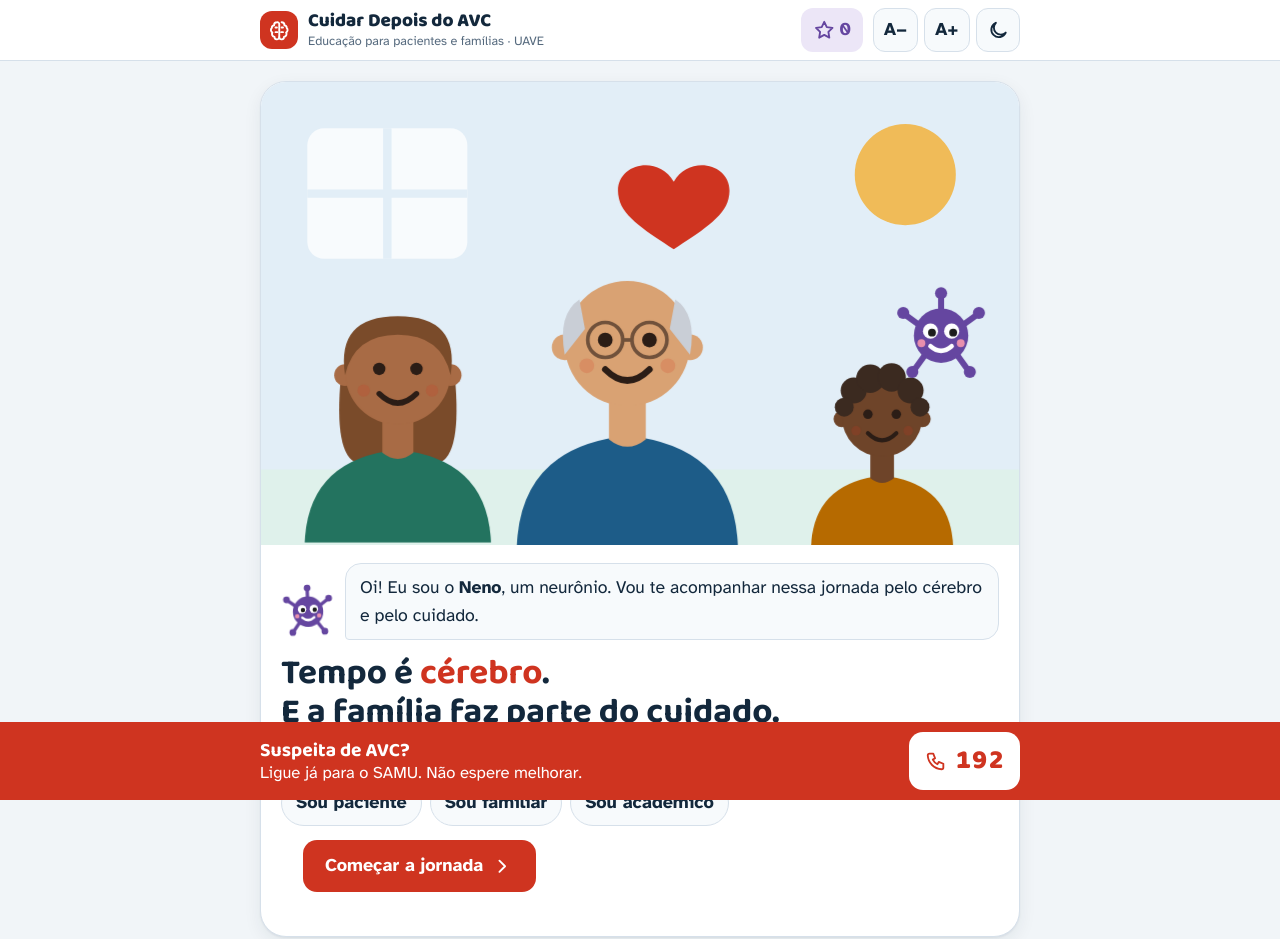
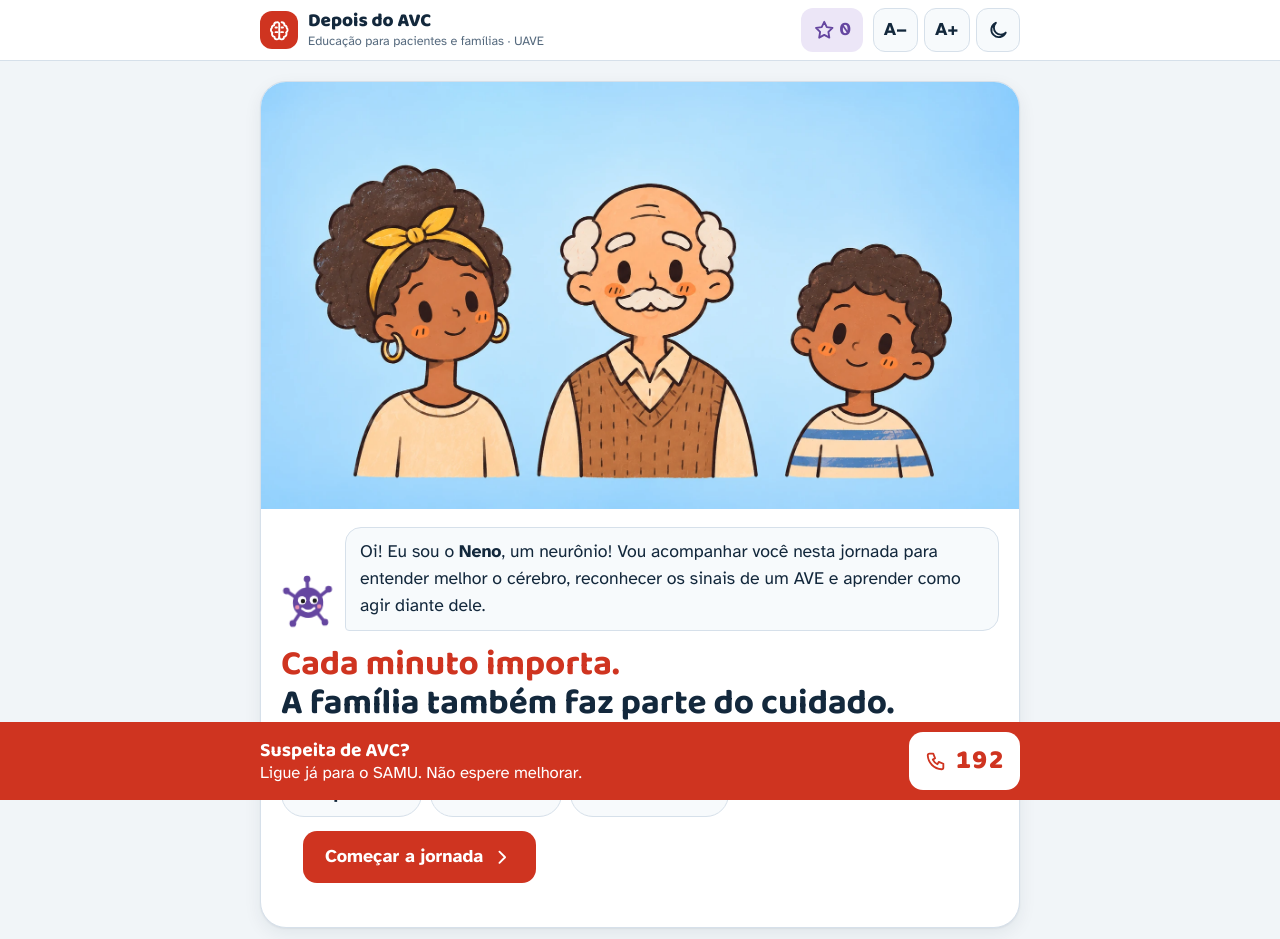
Before and after one commit to concurseirolivre/depois-do-avc, a plain HTML site: page index.html in a window 1280 px wide. Shown: the top 939 px of the page. Drawn offline with Linux system fonts and the light colour scheme.

Commit message:
Renomeia para Depois do AVC, novos textos, medalhas e ilustração da família na tela inicial
Co-Authored-By: Claude Opus 5.5 <noreply@anthropic.com>
Claude-Session: https://claude.ai/code/session_01QwXTbHwDzJ41pprcL9Yue4

```diff
--- a/index.html
+++ b/index.html
@@ -3,7 +3,7 @@
 <head>
 <meta charset="UTF-8">
 <meta name="viewport" content="width=device-width, initial-scale=1.0, viewport-fit=cover">
-<title>Cuidar Depois do AVC</title>
+<title>Depois do AVC</title>
 <meta name="claude:viewport-fit-sides" content="cover">
 <meta name="description" content="Aplicativo educativo para pacientes com AVC (AVE) e seus familiares: sinais de alerta, cuidados na internação, reabilitação, cuidados em casa e prevenção.">
 <link rel="preconnect" href="https://fonts.googleapis.com">
@@ -409,12 +409,13 @@ footer.foot { max-width: 760px; margin: 0 auto; color: var(--muted); font-size:
 .neno { width: 54px; height: 54px; flex: none; color: var(--rehab); animation: bob 3s ease-in-out infinite; }
 @keyframes bob { 50% { transform: translateY(-4px) rotate(-3deg); } }
 .neno-say { display: flex; gap: 10px; align-items: flex-end; }
+.neno-say p small { display: block; margin-top: 6px; color: var(--muted); font-size: .88rem; }
 .neno-say p { position: relative; background: var(--surface-2); border: 1px solid var(--line); border-radius: 16px 16px 16px 4px; padding: 10px 14px; font-size: .98rem; min-width: 0; }
 
 /* Herói */
 .hero2 { background: var(--surface); border: 1px solid var(--line); border-radius: 26px; overflow: hidden; box-shadow: var(--shadow); }
 .hero-art svg, .art svg { display: block; width: 100%; height: auto; }
-.hero-art img, .art img { display: block; width: 100%; max-width: 100%; aspect-ratio: 360 / 220; object-fit: cover; }
+.hero-art img, .art img { display: block; width: 100%; max-width: 100%; height: auto; }
 .hero-body { padding: 18px 20px 22px; display: grid; gap: 14px; }
 .hero2 h1 { font-size: 1.95rem; }
 .hero2 h1 span { color: var(--alert); }
@@ -606,7 +607,7 @@ footer.foot { max-width: 760px; margin: 0 auto; color: var(--muted); font-size:
   <div class="top-in">
     <a class="logo" href="#inicio" aria-label="Início">
       <span class="logo-mark"><svg class="i"><use href="#i-brain"/></svg></span>
-      <span class="logo-text">Cuidar Depois do AVC<small>Educação para pacientes e famílias · UAVE</small></span>
+      <span class="logo-text">Depois do AVC<small>Educação para pacientes e famílias · UAVE</small></span>
     </a>
     <a class="pts" href="#inicio" id="pts" aria-label="Pontos de cuidado"><svg class="i"><use href="#i-star"/></svg><span id="ptsN">0</span></a>
     <div class="tools">
@@ -622,13 +623,13 @@ footer.foot { max-width: 760px; margin: 0 auto; color: var(--muted); font-size:
 <!-- ================= INÍCIO ================= -->
 <section class="view" data-view="inicio">
   <div class="hero2">
-    <div class="hero-art" data-photo="inicio" data-scene="hero" role="img" aria-label="Ilustração de uma família: avô, filha e neta juntos"></div>
+    <div class="hero-art" data-photo="inicio" data-scene="hero" role="img" aria-label="Ilustração de uma família: a filha, o avô e o neto juntos"></div>
     <div class="hero-body">
       <div class="neno-say">
         <svg class="neno" viewBox="0 0 64 64" aria-hidden="true"><use href="#neno"/></svg>
-        <p id="greet">Oi! Eu sou o <b>Neno</b>, um neurônio. Vou te acompanhar nessa jornada pelo cérebro e pelo cuidado.</p>
+        <p id="greet">Oi! Eu sou o <b>Neno</b>, um neurônio! Vou acompanhar você nesta jornada para entender melhor o cérebro, reconhecer os sinais de um AVE e aprender como agir diante dele.</p>
       </div>
-      <h1>Tempo é <span>cérebro</span>.<br>E a família faz parte do cuidado.</h1>
+      <h1><span>Cada minuto importa.</span><br>A família também faz parte do cuidado.</h1>
       <div class="who">
         <span class="muted">Quem está usando?</span>
         <div class="chips" id="who">
@@ -1656,7 +1657,7 @@ footer.foot { max-width: 760px; margin: 0 auto; color: var(--muted); font-size:
       '<button class="btn btn-ghost" id="qAgain">Refazer desafio</button></div>' +
       '<p class="muted">' + (s >= 8 ? "Excelente! Sua família está preparada para cuidar." : s >= 5 ? "Bom trabalho! Reveja os temas para reforçar." : "Vale a pena rever os temas com calma. Cada passo conta.") + "</p>" +
       '<div class="field"><label for="certName">Nome para o certificado</label><input id="certName" placeholder="Seu nome ou o nome da família"></div>' +
-      '<div class="cert"><span class="seal"><svg class="i"><use href="#i-heart"/></svg></span><span class="eyebrow" style="--c:var(--care)">Certificado</span><h2>Família que Cuida</h2><p class="nm" id="certOut"></p><p class="muted">concluiu o desafio “Cuidar Depois do AVC” e sabe que, diante de sinais de AVC, deve ligar 192. Tempo é cérebro!</p></div></div>';
+      '<div class="cert"><span class="seal"><svg class="i"><use href="#i-heart"/></svg></span><span class="eyebrow" style="--c:var(--care)">Certificado</span><h2>Família que Cuida</h2><p class="nm" id="certOut"></p><p class="muted">concluiu o desafio “Depois do AVC” e sabe que, diante de sinais de AVC, deve ligar 192. Tempo é cérebro!</p></div></div>';
     const inp = $("#certName", b), out = $("#certOut", b);
     inp.value = name; out.textContent = name;
     inp.addEventListener("input", () => { out.textContent = inp.value; store.set("name", inp.value); });
@@ -1668,7 +1669,7 @@ footer.foot { max-width: 760px; margin: 0 auto; color: var(--muted); font-size:
 
   /* Fotos: coloque aqui o caminho de uma foto para substituir a ilustração daquela tela.
      Ex.: inicio: "fotos/familia.jpg". Use apenas fotos autorizadas, sem identificar pacientes. */
-  const PHOTOS = { inicio: "", "t1-abertura": "" };
+  const PHOTOS = { inicio: "img/familia.webp", "t1-abertura": "" };
 
   const INK = "var(--face-ink)";
   function figSvg(o, attrs) {
@@ -1768,14 +1769,15 @@ footer.foot { max-width: 760px; margin: 0 auto; color: var(--muted); font-size:
   showPts();
 
   /* ---------- Início: quem usa ---------- */
+  const BASE_GREET = "Oi! Eu sou o <b>Neno</b>, um neurônio! Vou acompanhar você nesta jornada para entender melhor o cérebro, reconhecer os sinais de um AVE e aprender como agir diante dele.";
   const GREET = {
-    paciente: "Oi! Que bom ter você aqui. Vamos aprender juntos, no seu ritmo. Se cansar, pare e volte depois.",
-    familiar: "Oi! Você é muito importante na recuperação do seu familiar. Vamos aprender a cuidar com segurança.",
-    academico: "Oi! Use o app na apresentação de 15 minutos. O roteiro completo está na Área do acadêmico."
+    paciente: "Que bom ter você aqui. Vá no seu ritmo: se cansar, pare e volte depois.",
+    familiar: "Você é muito importante na recuperação do seu familiar.",
+    academico: "O roteiro da apresentação está na Área do acadêmico."
   };
   function setWho(w) {
     $$("#who .chip").forEach(c => c.setAttribute("aria-pressed", String(c.dataset.who === w)));
-    if (GREET[w]) $("#greet").textContent = GREET[w];
+    $("#greet").innerHTML = BASE_GREET + (GREET[w] ? "<br><small>" + GREET[w] + "</small>" : "");
   }
   $$("#who .chip").forEach(c => c.addEventListener("click", () => { store.set("who", c.dataset.who); setWho(c.dataset.who); }));
   setWho(store.get("who", ""));
@@ -1791,8 +1793,8 @@ footer.foot { max-width: 760px; margin: 0 auto; color: var(--muted); font-size:
     { h: "quiz", t: "Desafio final", sub: "Ganhe o certificado", ic: "i-star", c: "rehab" }
   ];
   const MEDALS = [
-    ["1", "Detetive do AVC", "i-brain", "alert"], ["2", "Mãos que protegem", "i-hand", "brand"],
-    ["3", "Força na reabilitação", "i-walk", "rehab"], ["4", "Casa segura", "i-home", "home"], ["5", "Guardião da saúde", "i-shield", "care"]
+    ["1", "Detetive do AVC", "i-brain", "alert"], ["2", "Quem sabe cuidar", "i-hand", "brand"],
+    ["3", "Hora de reabilitar", "i-walk", "rehab"], ["4", "Casa segura", "i-home", "home"], ["5", "De olho na saúde", "i-eye", "care"]
   ];
   const isDone = s => s.n ? progress.has(s.n) : s.h === "jornada" ? store.get("seenJornada", false) : store.get("quizDone", false);
   function drawMap() {
```
Also changed, not shown: img/familia.webp (added).
